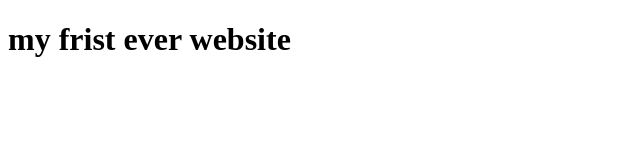
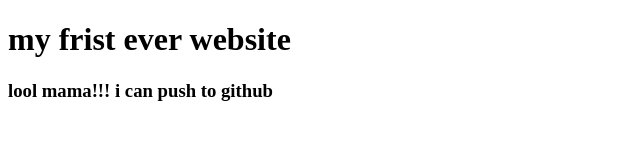
Before and after one commit to rifat-hasan03/my-frist-wabsite, a plain HTML site: page index.html in a window 1280 px wide. Shown: the whole page, without its empty margins (0-640 px from the left). Drawn offline with Linux system fonts and the light colour scheme.

Commit message:
learned github

```diff
--- a/index.html
+++ b/index.html
@@ -7,5 +7,7 @@
 </head>
 <body>
     <h1>my frist ever website</h1>
+    <h3>lool mama!!! i can push to github</h3>
+
 </body>
 </html>
```
